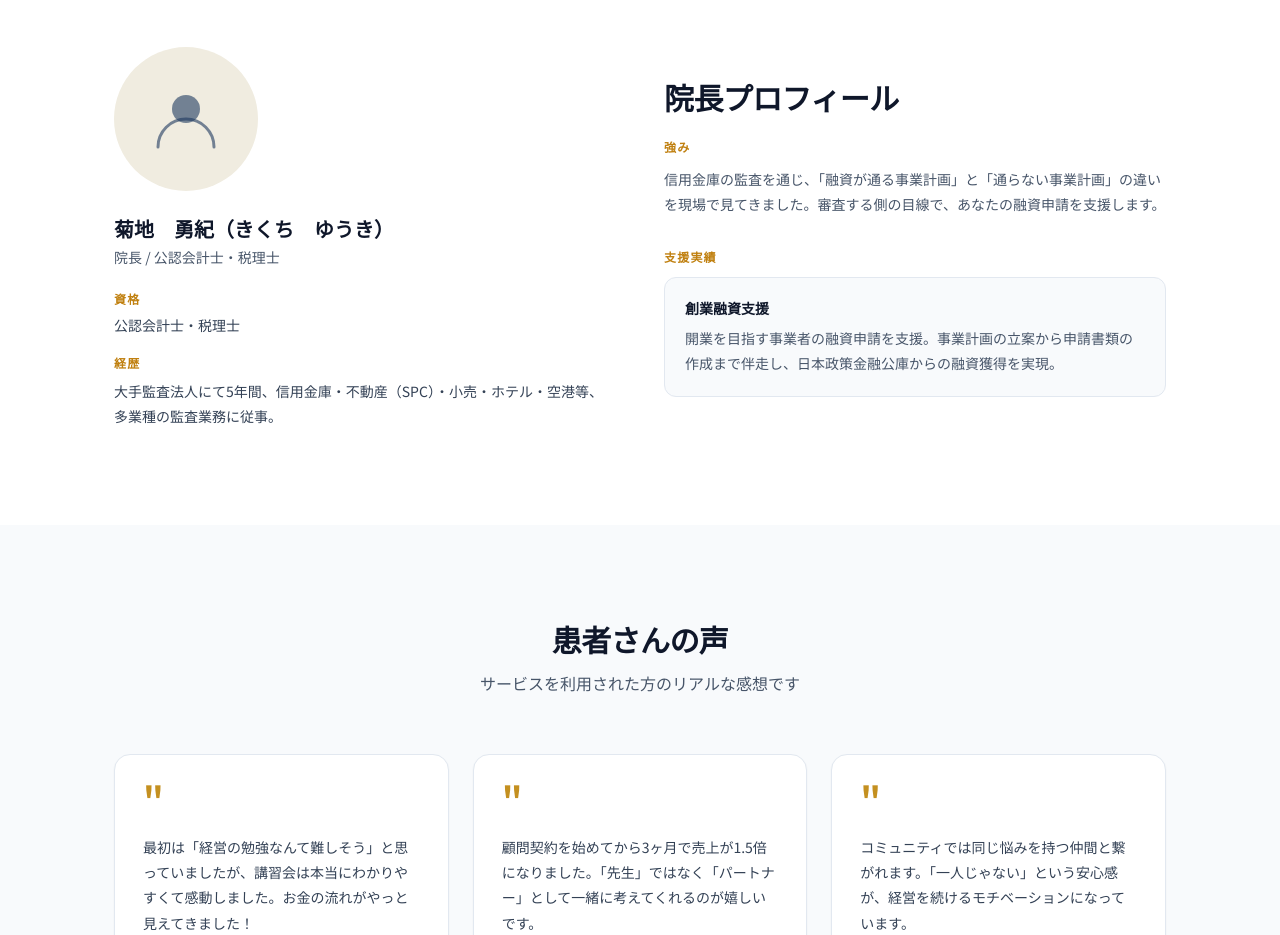
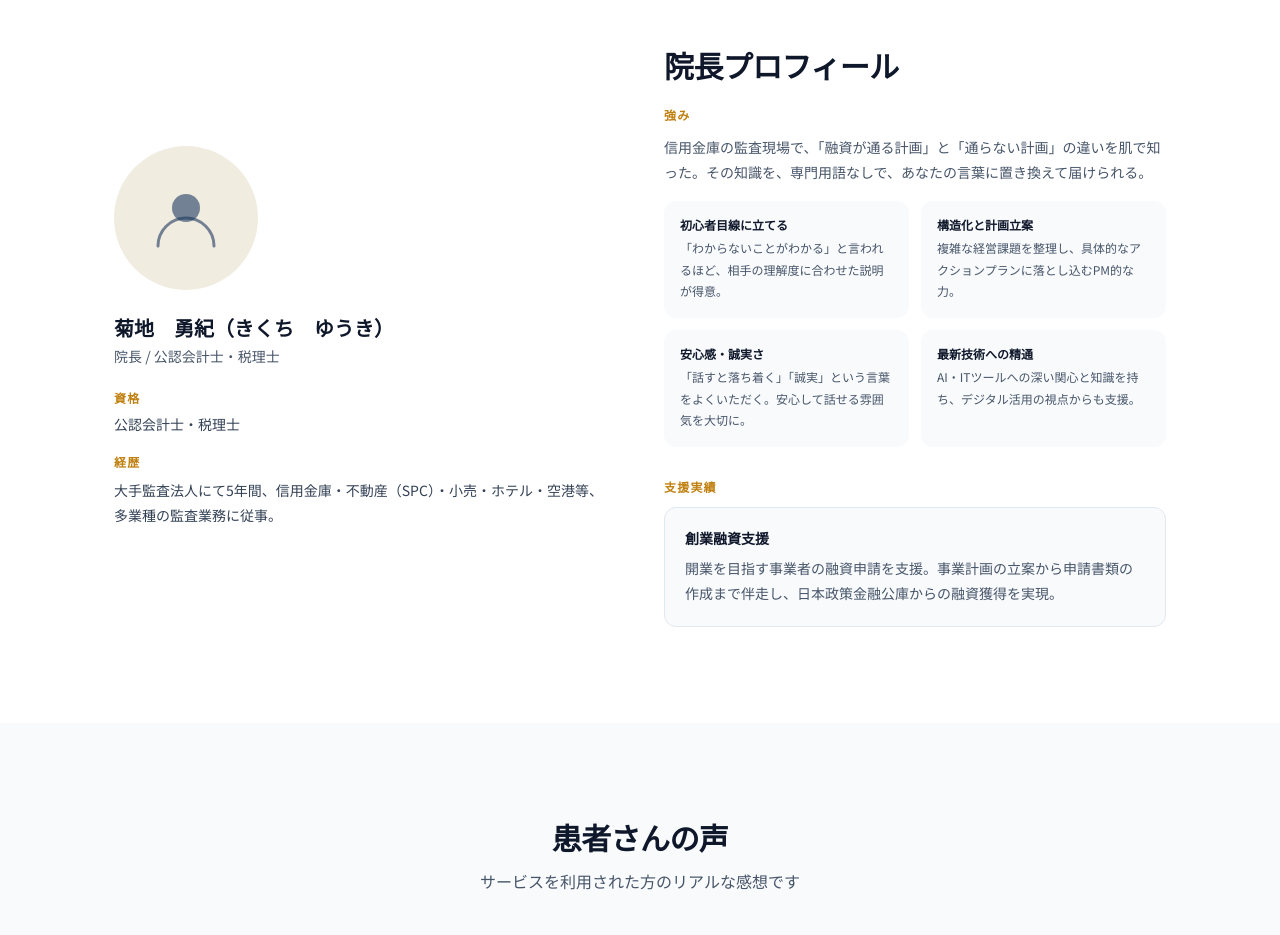
Before and after one commit to smileoisha/kigyonooishasan, a plain HTML site: page index.html in a window 1280 px wide. Shown: the part 2140-3075 px from the top of the page. Drawn offline with nearby package versions, Linux system fonts and the light colour scheme.

Commit message:
院長プロフィール：強みを信用金庫経験＋4項目グリッドに再構成

```diff
--- a/index.html
+++ b/index.html
@@ -390,9 +390,27 @@
             <!-- 強み -->
             <div class="mb-8">
               <p class="text-xs font-bold uppercase tracking-widest mb-3" style="color:#C08010">強み</p>
-              <p class="text-slate-600 text-sm leading-relaxed">
-                信用金庫の監査を通じ、「融資が通る事業計画」と「通らない事業計画」の違いを現場で見てきました。審査する側の目線で、あなたの融資申請を支援します。
+              <p class="text-slate-600 text-sm leading-relaxed mb-4">
+                信用金庫の監査現場で、「融資が通る計画」と「通らない計画」の違いを肌で知った。その知識を、専門用語なしで、あなたの言葉に置き換えて届けられる。
               </p>
+              <div class="grid grid-cols-2 gap-3">
+                <div class="bg-slate-50 rounded-xl p-4">
+                  <p class="text-xs font-bold text-slate-900 mb-1">初心者目線に立てる</p>
+                  <p class="text-xs text-slate-600 leading-relaxed">「わからないことがわかる」と言われるほど、相手の理解度に合わせた説明が得意。</p>
+                </div>
+                <div class="bg-slate-50 rounded-xl p-4">
+                  <p class="text-xs font-bold text-slate-900 mb-1">構造化と計画立案</p>
+                  <p class="text-xs text-slate-600 leading-relaxed">複雑な経営課題を整理し、具体的なアクションプランに落とし込むPM的な力。</p>
+                </div>
+                <div class="bg-slate-50 rounded-xl p-4">
+                  <p class="text-xs font-bold text-slate-900 mb-1">安心感・誠実さ</p>
+                  <p class="text-xs text-slate-600 leading-relaxed">「話すと落ち着く」「誠実」という言葉をよくいただく。安心して話せる雰囲気を大切に。</p>
+                </div>
+                <div class="bg-slate-50 rounded-xl p-4">
+                  <p class="text-xs font-bold text-slate-900 mb-1">最新技術への精通</p>
+                  <p class="text-xs text-slate-600 leading-relaxed">AI・ITツールへの深い関心と知識を持ち、デジタル活用の視点からも支援。</p>
+                </div>
+              </div>
             </div>
 
             <!-- 支援実績 -->
```
